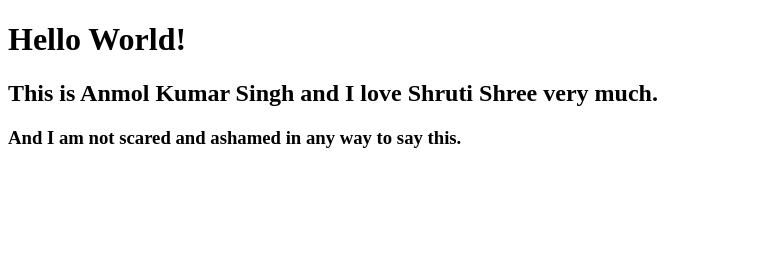
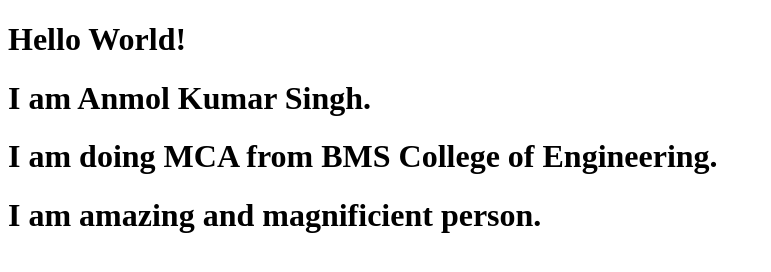
Before and after one commit to cs-geek/git-test, a website: page index.html in a window 1280 px wide. Shown: the whole page, without its empty margins (0-771 px from the left). Drawn offline with Linux system fonts and the light colour scheme.

Commit message:
Update index.html

```diff
--- a/index.html
+++ b/index.html
@@ -1,13 +1,17 @@
 <!DOCTYPE html>
 <html>
+
 <head>
-	<title></title>
+	<title>Git Test</title>
 </head>
+
 <body>
 
 	<h1>Hello World!</h1>
-	<h2>This is Anmol Kumar Singh and I love Shruti Shree very much.</h2>
-	<h3>And I am not scared and ashamed in any way to say this.</h3>
+	<h1>I am Anmol Kumar Singh.</h1>
+	<h1>I am doing MCA from BMS College of Engineering.</h1>
+	<h1>I am amazing and magnificient person.</h1>
 
 </body>
+
 </html>
```
